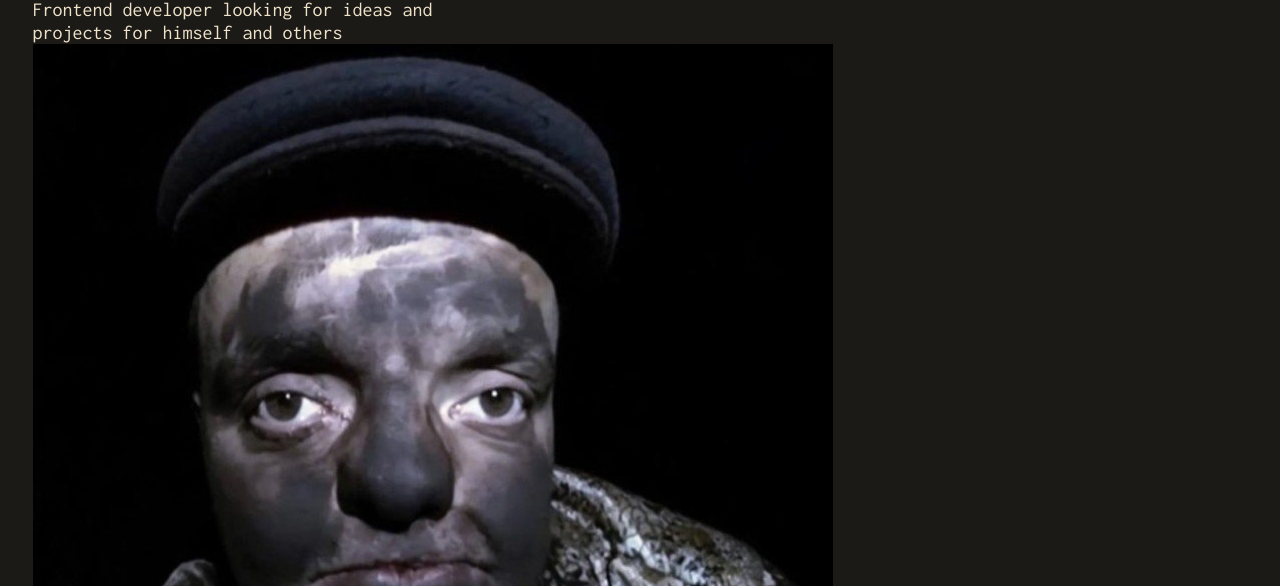
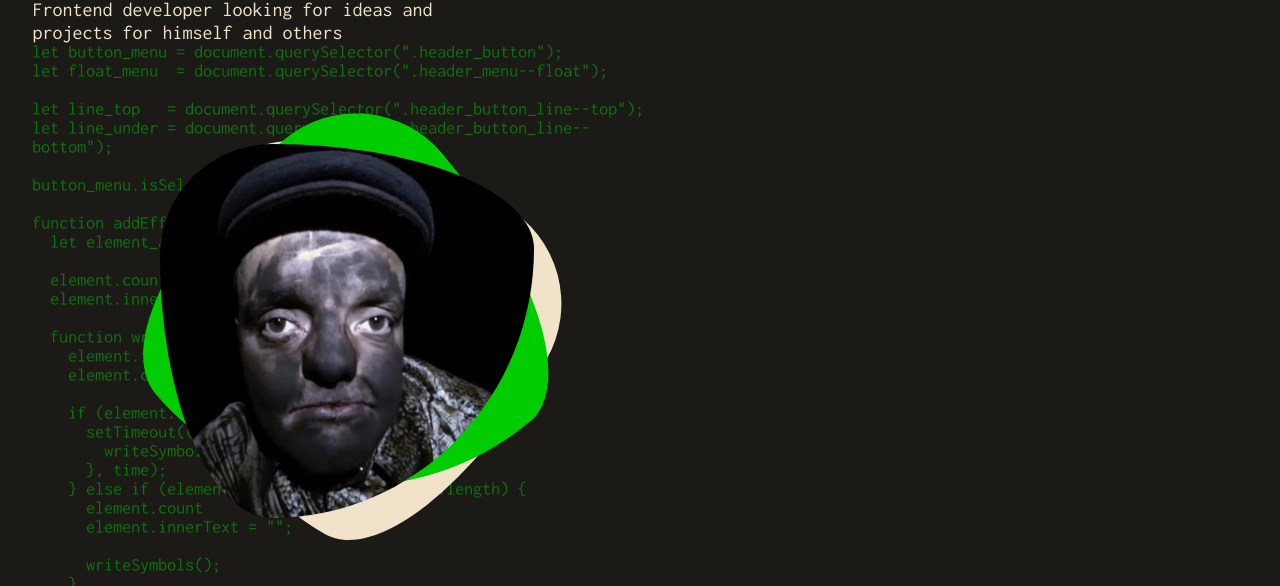
Before and after one commit to qwertyzi/portfolio, a plain HTML site: page index.html in a window 1280 px wide. Shown: the part 214-800 px from the top of the page. Drawn offline with Linux system fonts and the light colour scheme.

Commit message:
feat:add avatar

```diff
--- a/style/sections/_welcome.scss
+++ b/style/sections/_welcome.scss
@@ -27,3 +27,40 @@
     font-size: 20px;
     font-weight: 400;
 }
+
+.avatar {
+    width: 629px;
+    height: 575px;
+    background-image: url(../../img/bg-pc.png);
+    background-repeat: no-repeat;
+    position: relative;
+}
+.avatar__item {
+    width: 374px;
+    height: 374px;
+    border-radius: 30% 70% 70% 30% / 30% 28% 72% 70%;
+    overflow: hidden;
+    position: absolute;
+    top: 50%;
+    left: 50%;
+    transform: translate(-50%, -50%);
+
+
+    img {
+        width: 100%;
+        height: 100%;
+    }
+}
+.avatar__item--1 {
+    z-index: 3;
+}
+.avatar__item--2 {
+    background-color: #00cc00;
+    z-index: 2;
+    transform: translate(-50%, -50%) rotate(50deg);
+}
+.avatar__item--3 {
+    background-color: #F0E3CA;
+    z-index: 1;
+    transform: translate(-50%, -50%) rotate(120deg);
+}
```
Also changed, not shown: css/main.css, img/bg-pc.png (added), 1 other file.
